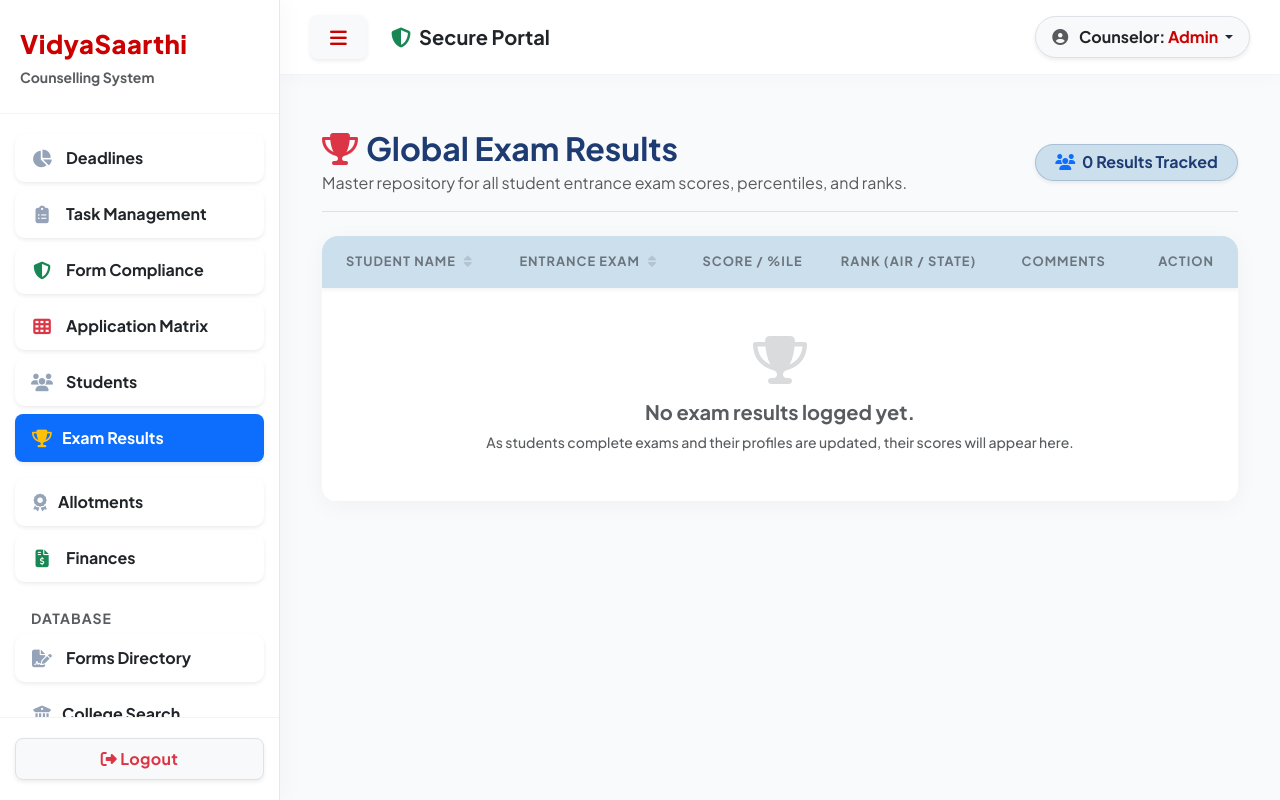
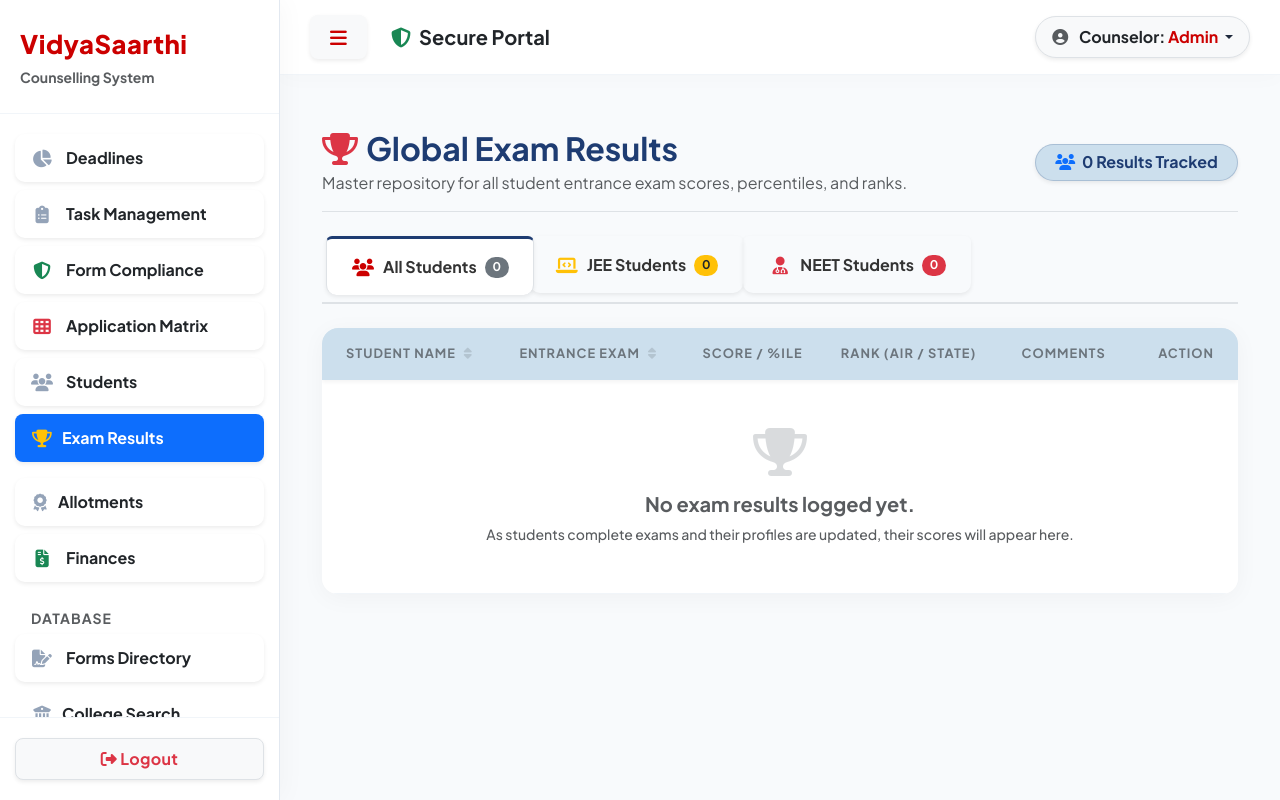
Before and after one commit to vidyaSaarthi/vs_sms, a Flask app: page /exam-results in a window 1280 px wide. Run offline with Flask 3, Linux system fonts and the light colour scheme; a user stored in the database is signed in; data that the repository does not hold is empty.

Commit message:
10.72 - Adding mastr exam results page

```diff
--- a/app.py
+++ b/app.py
@@ -3251,24 +3251,28 @@ def bonds_information():
 # ==========================================
 # GLOBAL EXAM RESULTS LEDGER
 # ==========================================
-# ==========================================
-# GLOBAL EXAM RESULTS LEDGER
-# ==========================================
 @app.route('/exam-results')
 @login_required
 def all_exam_results():
     sort_by = request.args.get('sort', 'date')
     order = request.args.get('order', 'desc')
-
-    # Base query joining Student and Exam for sorting access
-    query = StudentExamResult.query.join(Student).outerjoin(Exam).filter(
-        db.or_(
-            StudentExamResult.score != None,
-            StudentExamResult.percentile != None,
-            StudentExamResult.all_india_rank != None,
-            StudentExamResult.state_rank != None
-        )
+    active_tab = request.args.get('tab', 'all')
+
+    base_condition = db.or_(
+        StudentExamResult.score != None,
+        StudentExamResult.percentile != None,
+        StudentExamResult.all_india_rank != None,
+        StudentExamResult.state_rank != None
     )
+
+    # Base query joining Student and Exam
+    query = StudentExamResult.query.join(Student).outerjoin(Exam).filter(base_condition)
+
+    # 🚨 Filter by Student Exam Type (JEE vs NEET)
+    if active_tab == 'jee':
+        query = query.filter(Student.exam_type == 'JEE')
+    elif active_tab == 'neet':
+        query = query.filter(Student.exam_type == 'NEET')
 
     # Dynamic Sorting Logic
     if sort_by == 'name':
@@ -3276,13 +3280,23 @@ def all_exam_results():
     elif sort_by == 'exam':
         query = query.order_by(Exam.name.desc() if order == 'desc' else Exam.name.asc())
     else:
-        # Default fallback
         query = query.order_by(StudentExamResult.id.desc())
 
     exam_results = query.all()
 
-    return render_template('exam_results.html', exam_results=exam_results, current_sort=sort_by, current_order=order)
-
+    # 🚨 Count totals for the UI badges
+    all_count = StudentExamResult.query.filter(base_condition).count()
+    jee_count = StudentExamResult.query.join(Student).filter(Student.exam_type == 'JEE', base_condition).count()
+    neet_count = StudentExamResult.query.join(Student).filter(Student.exam_type == 'NEET', base_condition).count()
+
+    return render_template('exam_results.html',
+                           exam_results=exam_results,
+                           current_sort=sort_by,
+                           current_order=order,
+                           active_tab=active_tab,
+                           all_count=all_count,
+                           jee_count=jee_count,
+                           neet_count=neet_count)
 
 if __name__ == '__main__':
     app.run(host='0.0.0.0', debug=True, port=5000)
--- a/templates/exam_results.html
+++ b/templates/exam_results.html
@@ -15,6 +15,36 @@
             </span>
         </div>
     </div>
+
+    <!-- 🚨 JEE / NEET SEPARATION TABS -->
+    <ul class="nav nav-tabs mb-4 border-bottom-0" style="border-bottom: 2px solid #dee2e6 !important;">
+        <li class="nav-item">
+            <a class="nav-link fw-bold px-4 py-3 shadow-sm border-bottom-0 {% if active_tab == 'all' %}active{% endif %}"
+               href="{{ url_for('all_exam_results', tab='all', sort=current_sort, order=current_order) }}"
+               style="color: #333; {% if active_tab == 'all' %}border-top: 3px solid #1e3c72;{% endif %}">
+                <i class="fas fa-users me-2"></i>All Students
+                <span class="badge bg-secondary ms-2 rounded-pill">{{ all_count }}</span>
+            </a>
+        </li>
+        <li class="nav-item">
+            <a class="nav-link fw-bold px-4 py-3 shadow-sm border-bottom-0 {% if active_tab == 'jee' %}active{% endif %}"
+               href="{{ url_for('all_exam_results', tab='jee', sort=current_sort, order=current_order) }}"
+               style="color: #333; {% if active_tab == 'jee' %}border-top: 3px solid #f6e89e;{% endif %}">
+                <i class="fas fa-laptop-code text-warning me-2"></i>JEE Students
+                <span class="badge bg-warning text-dark ms-2 rounded-pill">{{ jee_count }}</span>
+            </a>
+        </li>
+        <li class="nav-item">
+            <a class="nav-link fw-bold px-4 py-3 shadow-sm border-bottom-0 {% if active_tab == 'neet' %}active{% endif %}"
+               href="{{ url_for('all_exam_results', tab='neet', sort=current_sort, order=current_order) }}"
+               style="color: #333; {% if active_tab == 'neet' %}border-top: 3px solid #cc0000;{% endif %}">
+                <i class="fas fa-user-md text-danger me-2"></i>NEET Students
+                <span class="badge bg-danger ms-2 rounded-pill">{{ neet_count }}</span>
+            </a>
+        </li>
+    </ul>
+
+    <!-- DATA TABLE -->
 
     <div class="card shadow-sm border-0 mb-5" style="border-radius: 12px; overflow: hidden; background-color: #ffffff;">
         <div class="card-body p-0">
```
